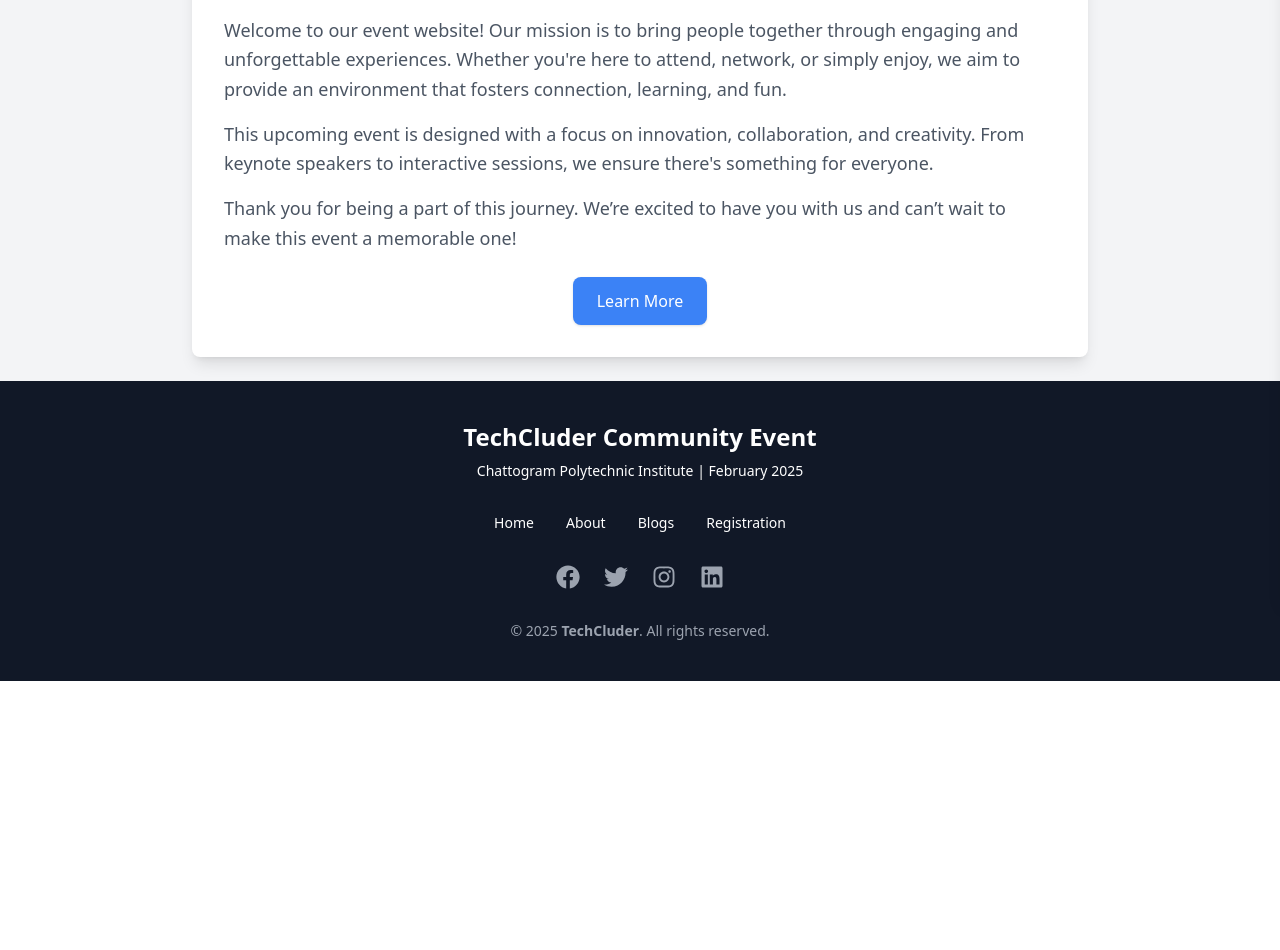
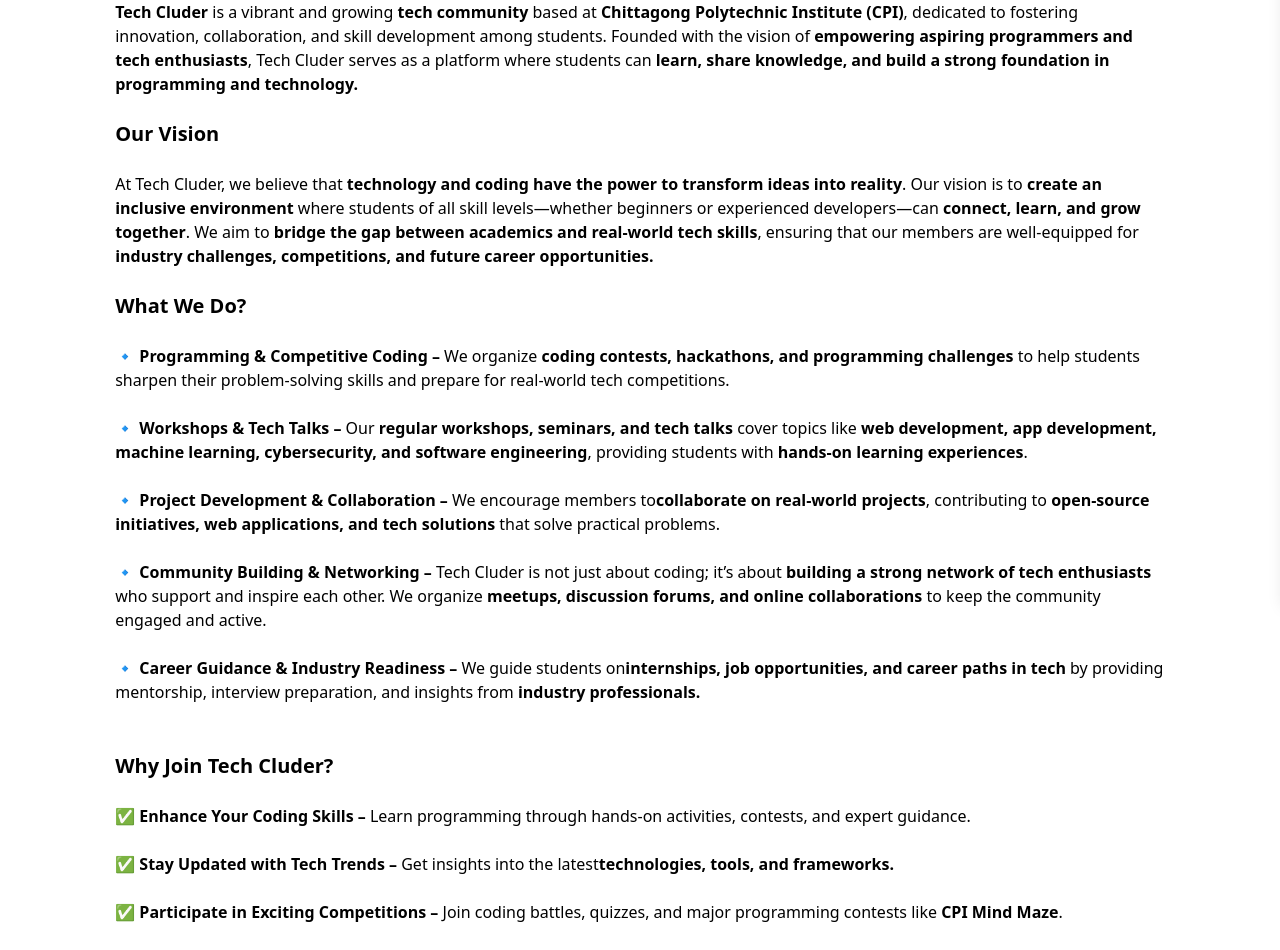
Before and after one commit to ayaj-uddin-24/cluderzone, a React (Vite) app in the folder frontend/: page /about in a window 1280 px wide. Shown: the part 200-1150 px from the top of the page. Before the commit the page ends 881 px from the top, so only its background shows below. Built offline with nearby package versions, Linux system fonts and the light colour scheme; no server answers.

Commit message:
Updated the frontend part

```diff
--- a/frontend/src/App.jsx
+++ b/frontend/src/App.jsx
@@ -9,6 +9,7 @@
 import Post from "./pages/Post";
 export const url = import.meta.env.VITE_BACKEND_URL;
 import { ToastContainer } from "react-toastify";
+import RulesPage from "./pages/RulesPage";
 
 const App = () => {
   return (
@@ -22,6 +23,7 @@
         <Route path="/about" element={<About />} />
         <Route path="/blogs" element={<Blogs />} />
         <Route path="/post/:title" element={<Post />} />
+        <Route path="/rules-book" element={<RulesPage />} />
       </Routes>
       <Footer />
     </BrowserRouter>
--- a/frontend/src/components/Events.jsx
+++ b/frontend/src/components/Events.jsx
@@ -5,25 +5,23 @@
     id: 1,
     image:
       "url(https://www.si.com/.image/t_share/MTY4MTkyMjczODM4OTc0ODQ5/cfp-trophy-deitschjpg.jpg)",
-    month: "Jan",
-    date: 13,
-    time: "7 pm",
-    title: "2020 National Championship",
+    month: "Feb",
+    date: 26,
+    time: "10:30 pm",
+    title: "Programming Quiz (For 1st-Semester Students)",
     content:
-      "The College Football Playoff (CFP) determines the national champion of the top division of college football. The format fits within the academic calendar and preserves the sport’s unique and compelling regular season.",
-    sponsor: "Mercedes-Benz Superdome",
+      "🔹 An engaging MCQ quiz on programming fundamentals.<br/>🔹 Covers syntax, logic, algorithms, data types, loops, and functions.<br/>🔹 Helps beginners test knowledge and build confidence.<br/>🔹 A great chance to learn and compete in a supportive space.<br/>👉 Ideal for: 1st-semester students strengthening basics before tackling advanced topics.",
   },
   {
     id: 2,
     image:
       "url(https://www.si.com/.image/t_share/MTY4MTkyMjczODM4OTc0ODQ5/cfp-trophy-deitschjpg.jpg)",
-    month: "Jan",
-    date: 13,
-    time: "7 pm",
-    title: "2020 National Championship",
+    month: "Feb",
+    date: 26,
+    time: "12:00 pm",
+    title: "Competitive Coding (Semesters 3, 5 & 7)",
     content:
-      "The College Football Playoff (CFP) determines the national champion of the top division of college football. The format fits within the academic calendar and preserves the sport’s unique and compelling regular season.",
-    sponsor: "Mercedes-Benz Superdome",
+      "🚀 A timed coding challenge where participants solve real-world problems.<br/>🔹 Focuses on problem-solving, algorithms, and efficiency.<br />🔹 Covers data structures, logic, and math-based coding.<br />🔹 Tests critical thinking and optimization under constraints.<br />🔹 Features varying difficulty levels in a competitive format.<br />👉 Ideal for: Intermediate and advanced programmers preparing for coding contests.",
   },
 ];
 
@@ -37,10 +35,15 @@
       >
         Our Events
       </h2>
-      <p className="text-sm text-center pt-4">
-        Lorem ipsum dolor sit amet, consectetur adipisicing elit. Libero, minus
-        tempora natus a pariatur voluptate! <br /> Lorem ipsum, dolor sit amet
-        consectetur adipisicing elit. Possimus, earum.
+      <p className="text-sm text-center px-3 pt-4 w-full sm:w-[75%] mx-auto">
+        CPI Mind Maze is an <b>exciting programming competition</b> designed to
+        challenge and inspire students at{" "}
+        <b>Chittagong Polytechnic Institute</b>. Organized by <b>Tech Cluder</b>
+        , this event provides a platform for learners of all levels to{" "}
+        <b>
+          test their coding skills, think critically, and compete for top
+          honors.
+        </b>
       </p>
 
       {/* Events List */}
@@ -70,7 +73,7 @@
               {/* Event Content */}
               <div className="p-4 font-normal text-gray-800 md:w-3/4">
                 <h1
-                  className="mb-4 text-4xl font-bold leading-none tracking-tight text-gray-800"
+                  className="mb-4 text-3xl font-bold leading-none tracking-tight text-gray-800"
                   aria-label={`Event Title: ${item.title}`}
                 >
                   {item.title}
@@ -78,26 +81,8 @@
                 <p
                   className="leading-normal"
                   aria-label={`Details: ${item.content}`}
-                >
-                  {item.content}
-                </p>
-
-                {/* Sponsor Details */}
-                <div className="flex flex-row items-center mt-4 text-gray-700">
-                  <div
-                    className="w-1/2"
-                    aria-label={`Sponsor: ${item.sponsor}`}
-                  >
-                    {item.sponsor}
-                  </div>
-                  <div className="w-1/2 flex justify-end">
-                    <img
-                      src="https://collegefootballplayoff.com/images/section_logo.png"
-                      alt="Sponsor Logo"
-                      className="w-8"
-                    />
-                  </div>
-                </div>
+                  dangerouslySetInnerHTML={{ __html: item.content }}
+                ></p>
               </div>
             </div>
           </div>
--- a/frontend/src/components/Mission.jsx
+++ b/frontend/src/components/Mission.jsx
@@ -7,10 +7,12 @@
       <h1 className="text-4xl font-bold text-center" aria-label="Our Mission">
         Our Mission
       </h1>
-      <p className="text-sm text-center pt-4">
-        Lorem ipsum dolor sit amet consectetur adipisicing elit. Illum dolor,
-        quibusdam vel corrupti sunt at. <br /> Lorem ipsum, dolor sit amet
-        consectetur adipisicing elit. Consectetur, vitae.
+      <p className="text-sm text-center pt-4 w-full sm:w-[75%] mx-auto">
+        At <b>Tech Cluder</b>, our mission is to{" "}
+        <b>empower, inspire, and nurture</b> the next generation of programmers
+        and problem-solvers. Through <b>CPI Mind Maze</b>, we aim to create an
+        environment where students can <b>learn, compete, and grow</b> in the
+        field of programming.
       </p>
 
       {/* Mission Details */}
@@ -25,25 +27,38 @@
 
         {/* Mission Content */}
         <div>
-          {[1, 2, 3, 4].map((index) => (
-            <div key={index} className="mb-6">
-              <h2
-                className="text-2xl font-bold"
-                aria-label={`Mission Point ${index}`}
-              >
-                Lorem, ipsum.
-              </h2>
-              <p
-                className="text-sm pt-2 text-gray-500 leading-relaxed"
-                aria-label={`Details for mission point ${index}`}
-              >
-                Lorem ipsum, dolor sit amet consectetur adipisicing elit. Error
-                eum nulla animi aut autem nihil? Optio, hic, culpa explicabo
-                similique dolor nihil est aut quod corporis, nemo distinctio
-                aliquid voluptatibus!
-              </p>
-            </div>
-          ))}
+          <p>
+            🔹 <b>Promote a Coding Culture –</b> We make coding accessible and
+            enjoyable for all, from beginners to advanced programmers. By
+            fostering a competitive yet collaborative environment, we help
+            students build a strong problem-solving mindset.
+          </p>{" "}
+          <br />
+          <p>
+            🔹 <b>Enhance Learning Opportunities –</b> CPI Mind Maze isn’t just
+            a contest—it’s a learning experience. Students apply theoretical
+            knowledge, tackle real-world challenges, and gain hands-on coding
+            experience.
+          </p>{" "}
+          <br />
+          <p>
+            🔹 <b>Foster Healthy Competition –</b> Competition drives growth.
+            Through time-constrained and logic-based contests, students sharpen
+            coding skills, think under pressure, and improve algorithmic
+            problem-solving.
+          </p>{" "}
+          <br />
+          <p>
+            🔹 <b>Build a Strong Tech Community –</b> Tech Cluder connects
+            students with peers, mentors, and industry professionals, fostering
+            collaboration and innovation.
+          </p>{" "}
+          <br />
+          <p>
+            🔹 <b>Prepare for the Future –</b> CPI Mind Maze equips students
+            with technical, analytical, and logical thinking skills essential
+            for academics, careers, and global coding competitions.
+          </p>
         </div>
       </div>
     </div>
--- a/frontend/src/pages/About.jsx
+++ b/frontend/src/pages/About.jsx
@@ -1,30 +1,123 @@
-import React from 'react';
+import React from "react";
 
 const About = () => {
   return (
-    <div className="bg-gray-100 flex flex-col items-center p-6">
-      <div className="max-w-4xl w-full bg-white rounded-lg shadow-lg p-8">
-        <h1 className="text-4xl font-bold text-center text-gray-800 mb-6">About Us</h1>
-        <p className="text-gray-600 text-lg mb-4 leading-relaxed">
-          Welcome to our event website! Our mission is to bring people together through
-          engaging and unforgettable experiences. Whether you're here to attend, network,
-          or simply enjoy, we aim to provide an environment that fosters connection,
-          learning, and fun.
-        </p>
-        <p className="text-gray-600 text-lg mb-4 leading-relaxed">
-          This upcoming event is designed with a focus on innovation, collaboration, and
-          creativity. From keynote speakers to interactive sessions, we ensure there's
-          something for everyone.
-        </p>
-        <p className="text-gray-600 text-lg leading-relaxed">
-          Thank you for being a part of this journey. We’re excited to have you with us and
-          can’t wait to make this event a memorable one!
-        </p>
-        <div className="mt-6 text-center">
-          <button className="bg-blue-500 text-white px-6 py-3 rounded-lg shadow hover:bg-blue-600">
-            Learn More
-          </button>
-        </div>
+    <div className="px-5 sm:px-[5vw] md:px-[7vw] lg:px-[9vw] py-10">
+      <h1 className="text-4xl font-bold text-center text-gray-800 mb-6">
+        About Us
+      </h1>
+      <div>
+        <p>
+          <b>Tech Cluder</b> is a vibrant and growing <b>tech community</b>{" "}
+          based at
+          <b> Chittagong Polytechnic Institute (CPI)</b>, dedicated to fostering
+          innovation, collaboration, and skill development among students.
+          Founded with the vision of{" "}
+          <b>empowering aspiring programmers and tech enthusiasts</b>, Tech
+          Cluder serves as a platform where students can
+          <b>
+            {" "}
+            learn, share knowledge, and build a strong foundation in programming
+            and technology.
+          </b>
+        </p>{" "}
+        <br />
+        <h3 className="text-xl font-bold">Our Vision</h3> <br />
+        <p>
+          At Tech Cluder, we believe that{" "}
+          <b>
+            technology and coding have the power to transform ideas into reality
+          </b>
+          . Our vision is to <b>create an inclusive environment</b> where
+          students of all skill levels—whether beginners or experienced
+          developers—can <b>connect, learn, and grow together</b>. We aim to{" "}
+          <b>bridge the gap between academics and real-world tech skills</b>,
+          ensuring that our members are well-equipped for{" "}
+          <b>
+            industry challenges, competitions, and future career opportunities.
+          </b>
+        </p>{" "}
+        <br />
+        <h3 className="text-xl font-bold">What We Do?</h3> <br />
+        <p>
+          🔹 <b>Programming & Competitive Coding –</b> We organize{" "}
+          <b>coding contests, hackathons, and programming challenges</b> to help
+          students sharpen their problem-solving skills and prepare for
+          real-world tech competitions.
+        </p>{" "}
+        <br />
+        <p>
+          🔹 <b>Workshops & Tech Talks –</b> Our{" "}
+          <b>regular workshops, seminars, and tech talks</b> cover topics like{" "}
+          <b>
+            web development, app development, machine learning, cybersecurity,
+            and software engineering
+          </b>
+          , providing students with <b>hands-on learning experiences</b>.
+        </p>{" "}
+        <br />
+        <p>
+          🔹 <b>Project Development & Collaboration –</b> We encourage members
+          to
+          <b>collaborate on real-world projects</b>, contributing to{" "}
+          <b>open-source initiatives, web applications, and tech solutions</b>{" "}
+          that solve practical problems.
+        </p>{" "}
+        <br />
+        <p>
+          🔹 <b>Community Building & Networking – </b> Tech Cluder is not just
+          about coding; it’s about{" "}
+          <b>building a strong network of tech enthusiasts</b> who support and
+          inspire each other. We organize{" "}
+          <b>meetups, discussion forums, and online collaborations</b> to keep
+          the community engaged and active.
+        </p>{" "}
+        <br />
+        <p>
+          🔹 <b>Career Guidance & Industry Readiness – </b> We guide students on
+          <b>internships, job opportunities, and career paths in tech</b> by
+          providing mentorship, interview preparation, and insights from{" "}
+          <b>industry professionals.</b>
+        </p>{" "}
+        <br />
+        <br />
+        <h3 className="text-xl font-bold">Why Join Tech Cluder?</h3> <br />
+        <p>
+          ✅ <b>Enhance Your Coding Skills –</b> Learn programming through
+          hands-on activities, contests, and expert guidance.
+        </p>{" "}
+        <br />
+        <p>
+          ✅ <b>Stay Updated with Tech Trends –</b> Get insights into the latest
+          <b>technologies, tools, and frameworks.</b>
+        </p>{" "}
+        <br />
+        <p>
+          ✅ <b>Participate in Exciting Competitions –</b> Join coding battles,
+          quizzes, and major programming contests like <b>CPI Mind Maze</b>.
+        </p>{" "}
+        <br />
+        <p>
+          ✅ <b>Collaborate & Innovate –</b> Work on <b>real-world projects</b>{" "}
+          with like-minded peers.
+        </p>{" "}
+        <br />
+        <p>
+          {" "}
+          ✅ <b>Build Your Portfolio –</b> Gain practical experience that boosts
+          your <b>resume and career prospects</b>.
+        </p>{" "}
+        <br />
+        <br />
+        <p>
+          At <b>Tech Cluder</b>, we believe in the power of collaboration,
+          learning, and <b>continuous growth.</b> Whether you're a beginner
+          looking to start your coding journey or an experienced developer
+          aiming for greater challenges, Tech Cluder is the{" "}
+          <b>perfect place to thrive in the tech world.</b>
+        </p>{" "}
+        <br /> <br />
+        <b>💡 Join us and be a part of the future of technology! 🚀</b>
       </div>
     </div>
   );
--- a/frontend/src/pages/Home.jsx
+++ b/frontend/src/pages/Home.jsx
@@ -12,7 +12,7 @@
   useEffect(() => {
     const timer = setTimeout(() => {
       setShowPopUp(true);
-    }, 1000);
+    }, 10000);
 
     // Cleanup the timer
     return () => clearTimeout(timer);
```
Also changed, not shown: frontend/src/components/HomeBanner.jsx (+8 -1 lines), frontend/src/pages/RulesPage.jsx (added, +122 -0 lines).
